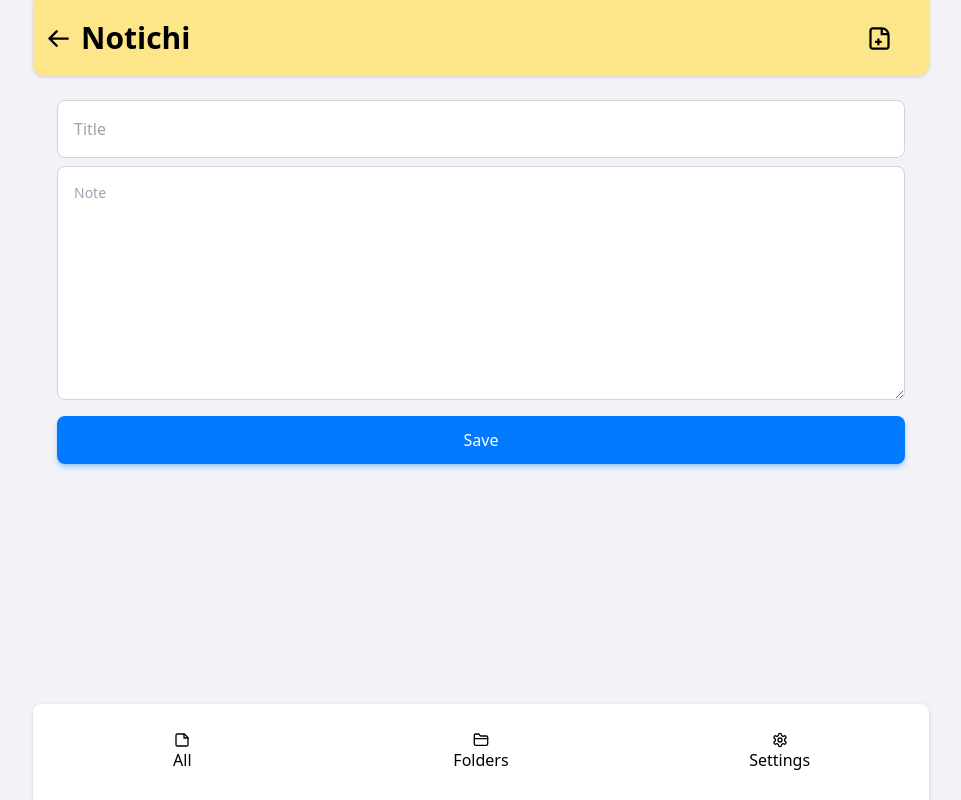
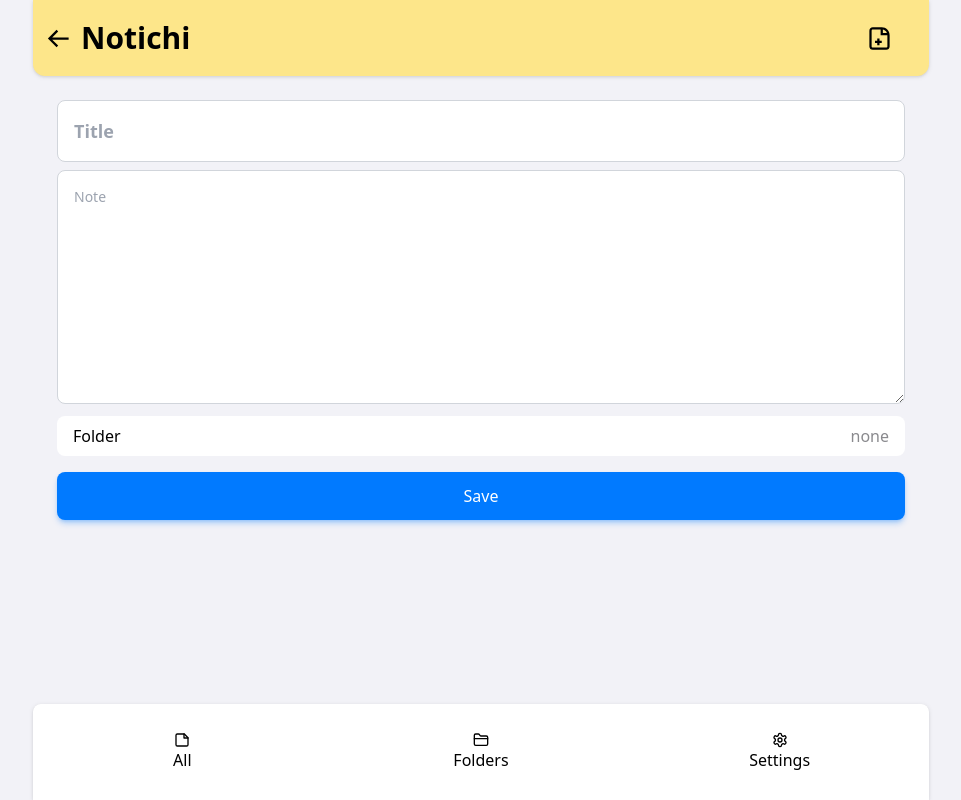
Before and after one commit to MasoudSR/notichi, a Next.js app: page /add in a window 1280 px wide. Shown: the whole page, without its empty margins (159-1120 px from the left). Built offline with nearby package versions, Linux system fonts and the light colour scheme.

Commit message:
notes folder system added

```diff
--- a/src/components/module/AddToFolder.tsx
+++ b/src/components/module/AddToFolder.tsx
@@ -1,19 +1,37 @@
-import { useEffect, useState } from "react";
+import loadStorage from "@/helpers/loadStorage";
+import React, { useEffect, useState } from "react";
 
-export default function AddToFolder({ noteId }) {
-	const [folders, setFolders] = useState([{ id: "", name: "" }]);
-	const addToFolderHandler = (folderId) => {
-		const newfolders = folders.map((item) => (item.id === folderId ? item.notesId.push(noteId) : "buy"));
-		console.log(newfolders);
+type NoteType = { id: string; title: string; text: string; folderId: string; folderName: string };
+type FolderType = { id: string; name: string; notesId: string[] };
+
+export default function AddToFolder({
+	note,
+	setNote,
+	setShowFolders,
+}: {
+	note: NoteType;
+	setNote: React.Dispatch<React.SetStateAction<NoteType>>;
+	setShowFolders: React.Dispatch<React.SetStateAction<boolean>>;
+}) {
+	const [folders, setFolders] = useState<FolderType[]>([]);
+
+	const addToFolderHandler = (folder: FolderType) => {
+		setNote({ ...note, folderId: folder.id, folderName: folder.name });
+		setShowFolders(false);
 	};
+
 	useEffect(() => {
-		const localFolders = localStorage.getItem("folders");
-		setFolders(JSON.parse(localFolders));
+		const data = loadStorage();
+		setFolders(data.folders);
 	}, []);
 	return (
-		<div>
+		<div className="bg-white fixed rounded-3xl w-screen max-w-4xl transition bottom-0 z-20 h-[50%] p-6 drop-shadow">
 			{folders.map((folder) => (
-				<button key={folder.id} onClick={() => addToFolderHandler(folder.id)}>
+				<button
+					key={folder.id}
+					onClick={() => addToFolderHandler(folder)}
+					className="bg-white rounded-b-lg rounded-tr-lg m-5 drop-shadow p-8 relative text-center flex-1">
+					<div className="absolute left-0 -top-2 h-4 max-w-[40%] w-full bg-white rounded-t-lg"></div>
 					{folder.name}
 				</button>
 			))}
--- a/src/components/module/NoteFields.tsx
+++ b/src/components/module/NoteFields.tsx
@@ -1,21 +1,26 @@
-import React from "react";
+import React, { useState } from "react";
 import AddToFolder from "./AddToFolder";
+
+type NoteType = { id: string; title: string; text: string; folderId: string; folderName: string };
+
 export default function NoteFields({
 	note,
 	setNote,
 	saveHandler,
 	deleteHandler,
 }: {
-	note: { id: string; title: string; text: string };
-	setNote: React.Dispatch<React.SetStateAction<{ id: string; title: string; text: string }>>;
+	note: NoteType;
+	setNote: React.Dispatch<React.SetStateAction<NoteType>>;
 	saveHandler: React.MouseEventHandler;
 	deleteHandler: React.MouseEventHandler | null;
 }) {
+	const [showFolders, setShowFolders] = useState(false);
 	return (
-		<div className="m-6">
+		<>
+			<div className="m-6 font-medium">
 				<input
 					type="text"
-				className="block w-full p-4 text-[#232326] border-gray-300 rounded-lg border focus:outline-[#0070F2] caret-[#0070F2]"
+					className="block w-full p-4 text-[#232326] border-gray-300 font-bold text-lg rounded-lg border focus:outline-[#0070F2] caret-[#0070F2]"
 					placeholder="Title"
 					value={note.title}
 					onChange={(e) => setNote({ ...note, title: e.target.value })}
@@ -27,6 +32,12 @@
 					value={note.text}
 					onChange={(e) => setNote({ ...note, text: e.target.value })}
 				/>
+				<button
+					onClick={() => setShowFolders(true)}
+					className="bg-white flex justify-between w-full mt-3 px-4 py-2 rounded-lg">
+					<span className="">Folder</span>
+					<span className="text-[#8A8A8E]">{note.folderName ? note.folderName : "none"}</span>
+				</button>
 				<div className="flex justify-between mt-4">
 					<button
 						className="bg-[#017AFF] text-white font-medium p-3 rounded-lg shadow-md shadow-[#017AFF]/30 w-full"
@@ -41,7 +52,8 @@
 						</button>
 					)}
 				</div>
-			{/* <AddToFolder noteId={note.id} /> */}
 			</div>
+			{showFolders && <AddToFolder note={note} setNote={setNote} setShowFolders={setShowFolders} />}
+		</>
 	);
 }
--- a/src/components/template/AddNotePage.tsx
+++ b/src/components/template/AddNotePage.tsx
@@ -6,9 +6,16 @@
 import NoteFields from "../module/NoteFields";
 import loadStorage from "@/helpers/loadStorage";
 import saveStorage from "@/helpers/saveStorage";
+import { addToFolder } from "@/helpers/folderManager";
 
 export default function AddNotePage() {
-	const [note, setNote] = useState<{ id: string; title: string; text: string }>({ id: "", title: "", text: "" });
+	const [note, setNote] = useState<{ id: string; title: string; text: string; folderId: string; folderName: string }>({
+		id: "",
+		title: "",
+		text: "",
+		folderId: "",
+		folderName: "",
+	});
 	const router = useRouter();
 
 	useEffect(() => {
@@ -21,6 +28,7 @@
 			router.push("/");
 		} else {
 			const data = loadStorage();
+			addToFolder(data, note.id, note.folderId);
 			data.notes.push(note);
 			saveStorage(data);
 			router.push("/");
--- a/src/components/template/MenuBar.tsx
+++ b/src/components/template/MenuBar.tsx
@@ -8,7 +8,7 @@
 	const pathName = usePathname();
 
 	return (
-		<div className="bg-white rounded-t-lg fixed bottom-0 w-screen max-w-4xl flex justify-around drop-shadow font-medium backdrop-blur-sm">
+		<div className="bg-white rounded-t-lg fixed bottom-0 w-screen max-w-4xl flex justify-around drop-shadow font-medium backdrop-blur-sm z-20">
 			<Link
 				href="/"
 				className={`w-32 p-4 m-3 rounded-lg flex flex-col items-center hover:bg-blue-50 ${
--- a/src/components/template/NoteDetailsPage.tsx
+++ b/src/components/template/NoteDetailsPage.tsx
@@ -5,24 +5,41 @@
 import NoteFields from "../module/NoteFields";
 import loadStorage from "@/helpers/loadStorage";
 import saveStorage from "@/helpers/saveStorage";
+import { addToFolder, deleteFromFolder } from "@/helpers/folderManager";
 
 export default function NoteDetailsPage() {
 	const router = useRouter();
 	const params = useParams();
-	const [note, setNote] = useState<{ id: string; title: string; text: string }>({ id: "", title: "", text: "" });
+	const [note, setNote] = useState<{ id: string; title: string; text: string; folderId: string; folderName: string }>({
+		id: "",
+		title: "",
+		text: "",
+		folderId: "",
+		folderName: "",
+	});
 
 	const saveHandler = () => {
 		const data = loadStorage();
+
+		deleteFromFolder(data, note.id);
+		addToFolder(data, note.id, note.folderId);
+
 		const index = data.notes.findIndex((item: { id: string }) => item.id === note.id);
 		data.notes.splice(index, 1, note);
 		saveStorage(data);
+
 		router.push("/");
 	};
 
 	const deleteHandler = () => {
 		const data = loadStorage();
+
+		deleteFromFolder(data, note.id);
+
 		const index = data.notes.findIndex((item: { id: string }) => item.id === note.id);
 		data.notes.splice(index, 1);
+
+		data.folders.notesId;
 		saveStorage(data);
 		router.push("/");
 	};
--- /dev/null
+++ b/src/helpers/folderManager.ts
@@ -0,0 +1,34 @@
+type DataType = {
+	updatedAt: string | Date;
+	notes: { id: string; title: string; text: string; folderId: string; folderName: string }[];
+	folders: { id: string; name: string; notesId: string[] }[];
+};
+type NoteType = { id: string; title: string; text: string; folderId: string; folderName: string };
+
+function addToFolder(data: DataType, noteId: string, folderId: string) {
+	const folder = data.folders.find((folder) => folder.id === folderId);
+	if (folder) {
+		if (!folder.notesId.includes(noteId)) {
+			folder.notesId.push(noteId);
+		}
+		data.folders.splice(
+			data.folders.findIndex((item) => item.id === folderId),
+			1,
+			folder
+		);
+	}
+}
+
+function deleteFromFolder(data: DataType, noteId: string) {
+	const oldNote = data.notes.find((note: NoteType) => note.id === noteId)!;
+	const folder = data.folders.find((folder) => folder.id === oldNote.folderId);
+	if (folder) {
+		if (folder.notesId.includes(noteId)) {
+			folder.notesId.splice(folder.notesId.indexOf(noteId), 1);
+			const folderIndex = data.folders.findIndex((item) => item.id === oldNote.folderId);
+			data.folders.splice(folderIndex, 1, folder);
+		}
+	}
+}
+
+export { addToFolder, deleteFromFolder };
--- a/src/helpers/saveStorage.ts
+++ b/src/helpers/saveStorage.ts
@@ -1,5 +1,11 @@
-export default function saveStorage(data : {updatedAt : Date ; notes:[] ; folders:[]}[]) {
-    const newDate = new Date()
-    data.updatedAt = newDate
-    localStorage.setItem("data" , JSON.stringify(data))
+type DataType = {
+	updatedAt: string | Date;
+	notes: { id: string; title: string; text: string; folderId: string; folderName: string }[];
+	folders: { id: string; name: string; notesId: string[] }[];
+};
+
+export default function saveStorage(data: DataType) {
+	const newDate = new Date();
+	data.updatedAt = newDate;
+	localStorage.setItem("data", JSON.stringify(data));
 }
```
Also changed, not shown: src/helpers/loadStorage.ts (+8 -8 lines). Lines whose indentation alone changed are shown as unchanged.
